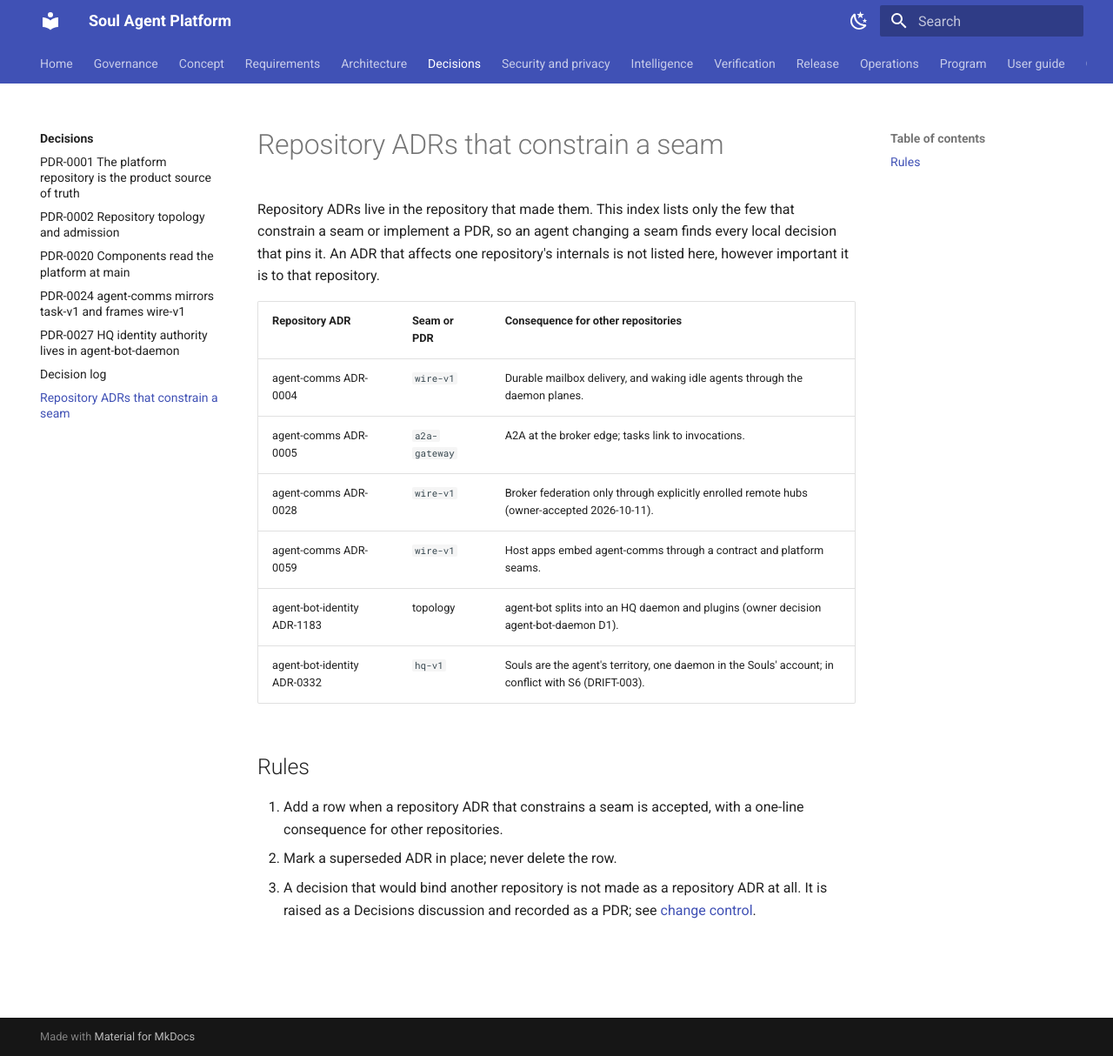
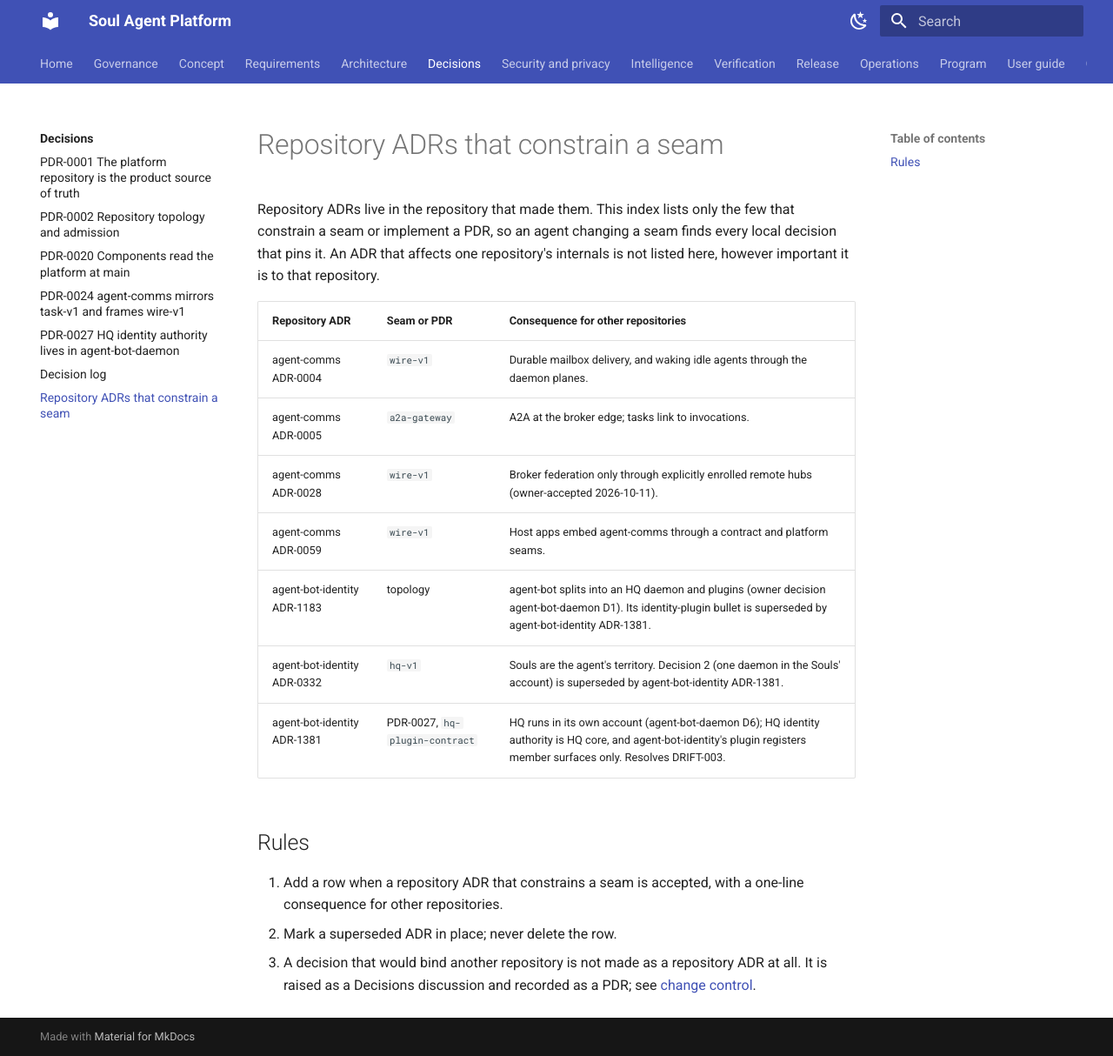
Before and after one commit to true-line/agent-bot-platform, an MkDocs documentation site: the page built from docs/04-decisions/cross-repo-adr-index.md, in a window 1280 px wide and 1214 px high. Shown: the whole window at 87% size. Built offline with MkDocs 1.6.1 and Material for MkDocs 9.7.7, drawn with Linux system fonts in a browser that asks for light colours.

Commit message:
Resolve DRIFT-003: agent-bot-identity ADR-1381 supersedes ADR-0332 decision 2
agent-bot-identity ADR-1381 (qwts/agent-bot-identity#1382, merged)
supersedes ADR-0332 decision 2 and cites agent-bot-daemon D6, as the
resolution path asked. agent-bot-machine#468 (merged) adds the HQ account
to its plans. Mark DRIFT-003 resolved, list ADR-1381 in the cross-repo ADR
index, and drop the done follow-up from agent-bot-identity's catalog entry.

Co-Authored-By: Claude Opus 5.5 <noreply@anthropic.com>
Co-authored-by: tidy-inlet-66 <agent_3d9ab2ac-9c97-442c-9bfa-8fcf497ded66@souls.agent-bot.invalid>
Agent-Identity: agent_3d9ab2ac-9c97-442c-9bfa-8fcf497ded66

```diff
--- a/docs/04-decisions/cross-repo-adr-index.md
+++ b/docs/04-decisions/cross-repo-adr-index.md
@@ -15,8 +15,9 @@ Repository ADRs live in the repository that made them. This index lists only the
 | agent-comms ADR-0005 | `a2a-gateway` | A2A at the broker edge; tasks link to invocations. |
 | agent-comms ADR-0028 | `wire-v1` | Broker federation only through explicitly enrolled remote hubs (owner-accepted 2026-10-11). |
 | agent-comms ADR-0059 | `wire-v1` | Host apps embed agent-comms through a contract and platform seams. |
-| agent-bot-identity ADR-1183 | topology | agent-bot splits into an HQ daemon and plugins (owner decision agent-bot-daemon D1). |
-| agent-bot-identity ADR-0332 | `hq-v1` | Souls are the agent's territory, one daemon in the Souls' account; in conflict with S6 (DRIFT-003). |
+| agent-bot-identity ADR-1183 | topology | agent-bot splits into an HQ daemon and plugins (owner decision agent-bot-daemon D1). Its identity-plugin bullet is superseded by agent-bot-identity ADR-1381. |
+| agent-bot-identity ADR-0332 | `hq-v1` | Souls are the agent's territory. Decision 2 (one daemon in the Souls' account) is superseded by agent-bot-identity ADR-1381. |
+| agent-bot-identity ADR-1381 | PDR-0027, `hq-plugin-contract` | HQ runs in its own account (agent-bot-daemon D6); HQ identity authority is HQ core, and agent-bot-identity's plugin registers member surfaces only. Resolves DRIFT-003. |
 
 ## Rules
 
```
Also changed, not shown: other parts of docs/04-decisions/cross-repo-adr-index.md (+1 -1 lines), docs/00-governance/drift-register.md (+2 -2 lines), docs/03-architecture/repository-catalog.md (+1 -1 lines), docs/04-decisions/decision-log.md (+1 -1 lines), 1 other file.
